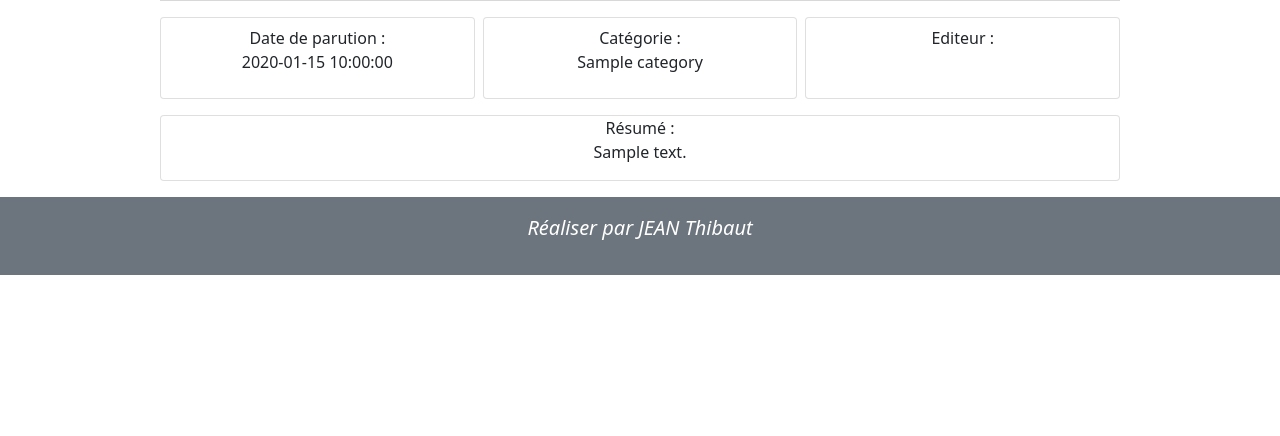
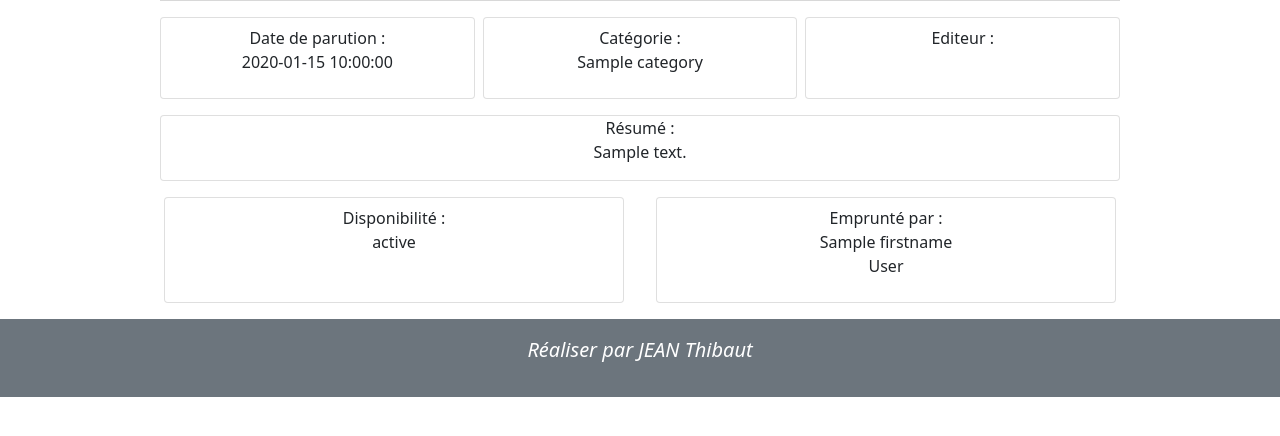
Before and after one commit to JEANThibaut/BibliOffice, a PHP site: template view/bookView.php in a window 1280 px wide. Shown: the part 192-628 px from the top of the page. Run offline with PHP 8.4, Linux system fonts and the light colour scheme; the template is opened without the code that fills it: most values are stand-ins (such as "Sample title", 1, 10 or a date in 2020).

Commit message:
fix LEFT JOIN request for book

```diff
--- a/model/bookModel.php
+++ b/model/bookModel.php
@@ -19,9 +19,9 @@ class bookModel extends dataBase{
   // Récupère un livre
   public function getBook(int $id) {
     $query= $this->db->prepare(
-      "SELECT b.*, c.id AS customer_id, c.firstname, c.lastname FROM books AS b
+      "SELECT b.*, c.id FROM books AS b
       LEFT JOIN customer AS c
-      ON b.customer_id =customer_id
+      ON b.customer_id = c.id
       WHERE b.id=:id");
     $query->execute([
       "id"=>$id
--- a/view/bookView.php
+++ b/view/bookView.php
@@ -24,6 +24,17 @@
     <div class="card text-center my-3">
             <p>Résumé : </br> <?php echo $book->getBook_description();?></p>
     </div>
+    <div class="row">
+        <div class="col card text-center py-2 mx-3">
+            <p>Disponibilité : </br> <?php echo $book->getLoaning_status();?></p>
+        </div>
+        <?php if($customer):?>
+            <div class="col card text-center py-2 mx-3">
+              <p>Emprunté par :  </br> <?php echo $customer->getFirstname()?> </br> <?php echo $customer->getLastname()?></p>
+            </div>
+        <?php endif;?>
+
+    </div>
 </div>
 
 
```
Also changed, not shown: book.php (+5 -2 lines).
